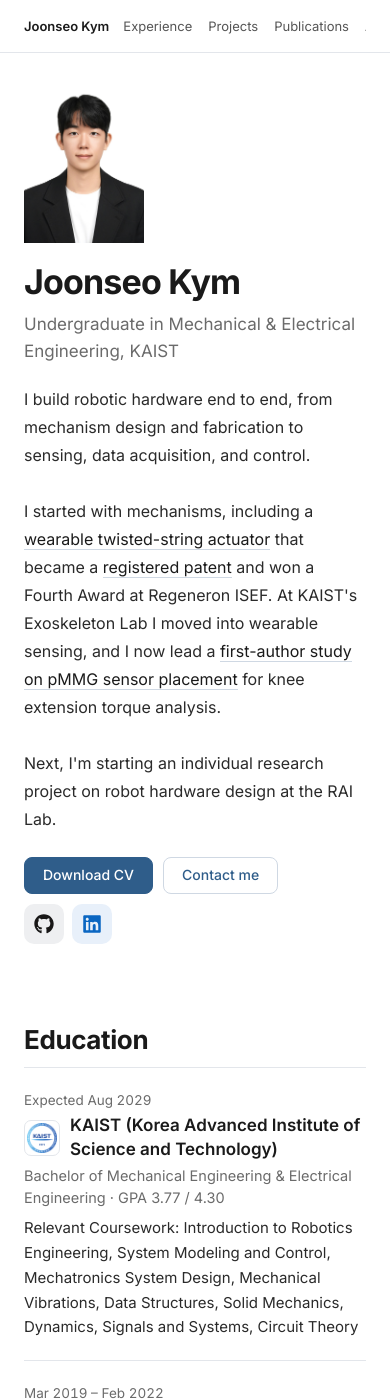
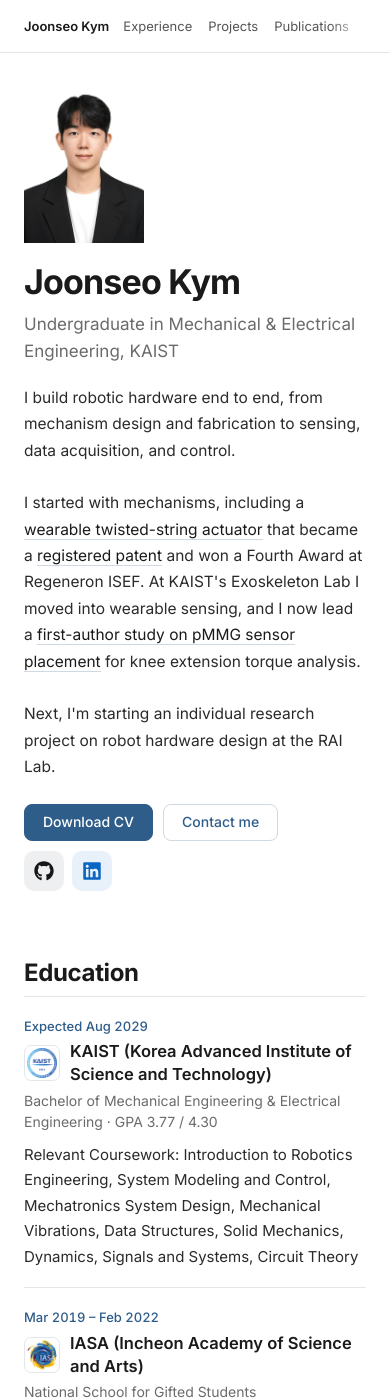
Before and after one commit to joonseokym/joonseokym.github.io, a Jekyll site: the page built from index.html, in a window 390 px wide and 1400 px high. Built offline with Jekyll 4.4.1, drawn with Linux system fonts in a browser that asks for light colours.

Commit message:
design: improve mobile readability
- Compact project cards on phones: small thumbnail beside date and title, summary full width
- Solid sticky nav with a fade hint for scrollable links
- Tighter section spacing, accent-colored dates, roomier bullets

Co-Authored-By: Claude Opus 5.5 <noreply@anthropic.com>

```diff
--- a/_sass/_resume.scss
+++ b/_sass/_resume.scss
@@ -7,7 +7,7 @@
   position: sticky;
   top: 0;
   z-index: 50;
-  background: rgba(255, 255, 255, 0.94);
+  background: $white;
   border-bottom: 1px solid $line;
   font-size: 14px;
 
@@ -48,7 +48,9 @@
       overflow-x: auto;
       scrollbar-width: none;
       -webkit-overflow-scrolling: touch;
-      padding: 4px 0;
+      padding: 4px 18px 4px 0;
+      -webkit-mask-image: linear-gradient(to right, #000 85%, transparent);
+      mask-image: linear-gradient(to right, #000 85%, transparent);
 
       &::-webkit-scrollbar { display: none; }
     }
@@ -422,11 +424,17 @@
   }
 
   @include media_mobile {
-    grid-template-columns: minmax(0, 1fr);
-    gap: 14px;
-    padding: 12px;
+    grid-template-columns: 72px minmax(0, 1fr);
+    column-gap: 14px;
+    row-gap: 0;
+    padding: 16px;
 
-    .project-body { padding: 0 4px 4px; }
+    .project-image { grid-column: 1; grid-row: 1 / span 2; aspect-ratio: 1 / 1; border-radius: 6px; }
+    .project-body { display: contents; }
+    .project-meta { grid-column: 2; grid-row: 1; font-size: 12.5px; }
+    .project-title { grid-column: 2; grid-row: 2; font-size: 16px; margin-top: 4px; }
+    .project-summary { grid-column: 1 / -1; grid-row: 3; font-size: 14.5px; line-height: 1.6; margin-top: 12px; }
+    .project-link { grid-column: 1 / -1; grid-row: 4; font-size: 14px; padding-top: 10px; }
   }
 
   .project-meta {
@@ -576,3 +584,24 @@
   .project-card .project-image { display: none; }
   .project-card .project-body { padding: 8px 0; }
 }
+
+// Mobile reading comfort
+
+@include media_mobile {
+  .content-section { padding: 36px 0 8px; }
+  .content-section.band { padding: 36px 0; margin-top: 24px; }
+  .content-section .section-header h2 { font-size: 24px; margin-bottom: 8px; }
+
+  .entry {
+    padding: 18px 0;
+
+    .entry-date { font-size: 13px; font-weight: 500; color: $accent; }
+    .entry-title { font-size: 16.5px; }
+    .entry-meta { font-size: 14px; }
+    .entry-body { font-size: 15px; line-height: 1.7; margin-top: 10px; }
+    .entry-body li { margin: 0 0 8px; }
+    .entry-body li:last-child { margin-bottom: 0; }
+  }
+
+  .hero .executive-summary { font-size: 15.5px; line-height: 1.7; }
+}
```
